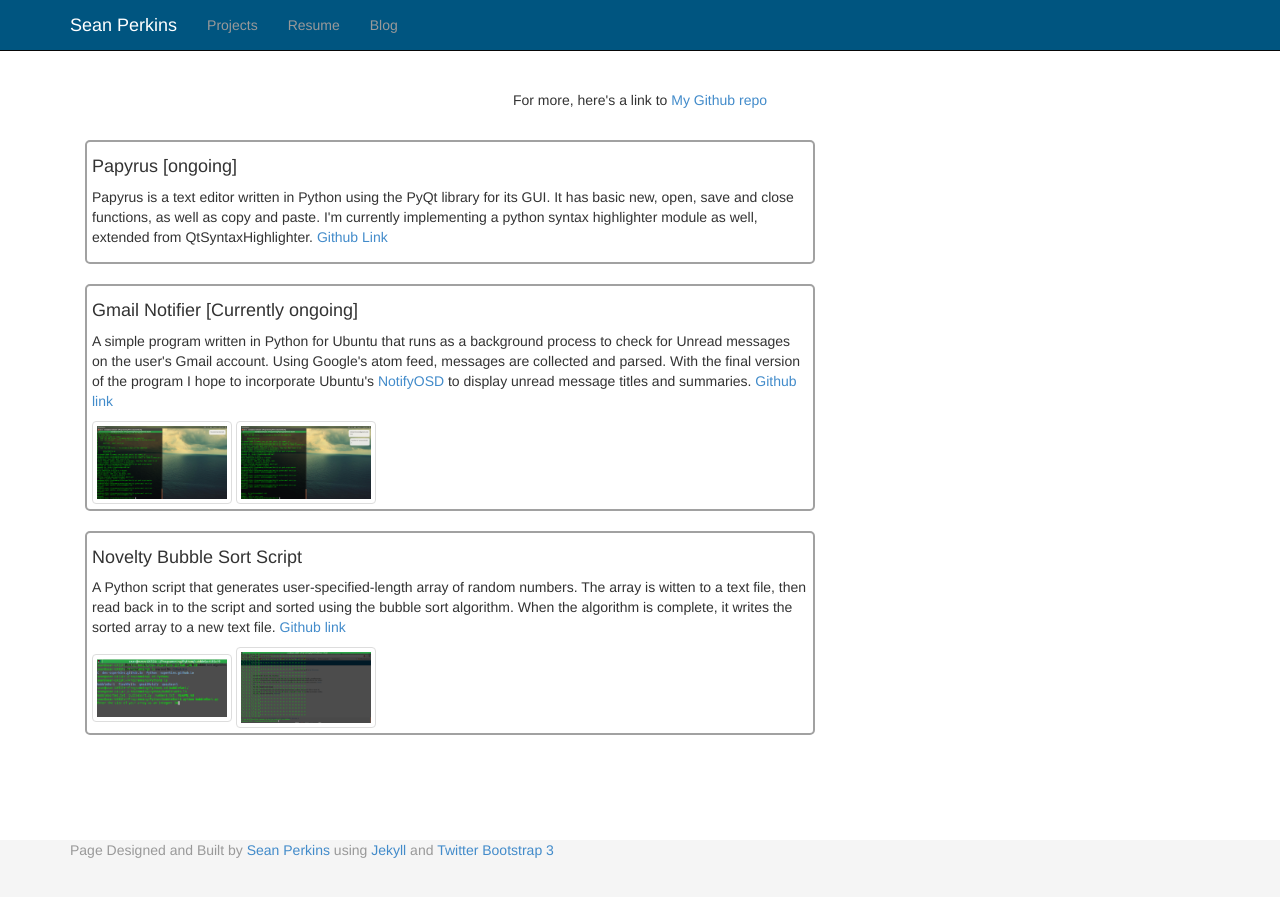
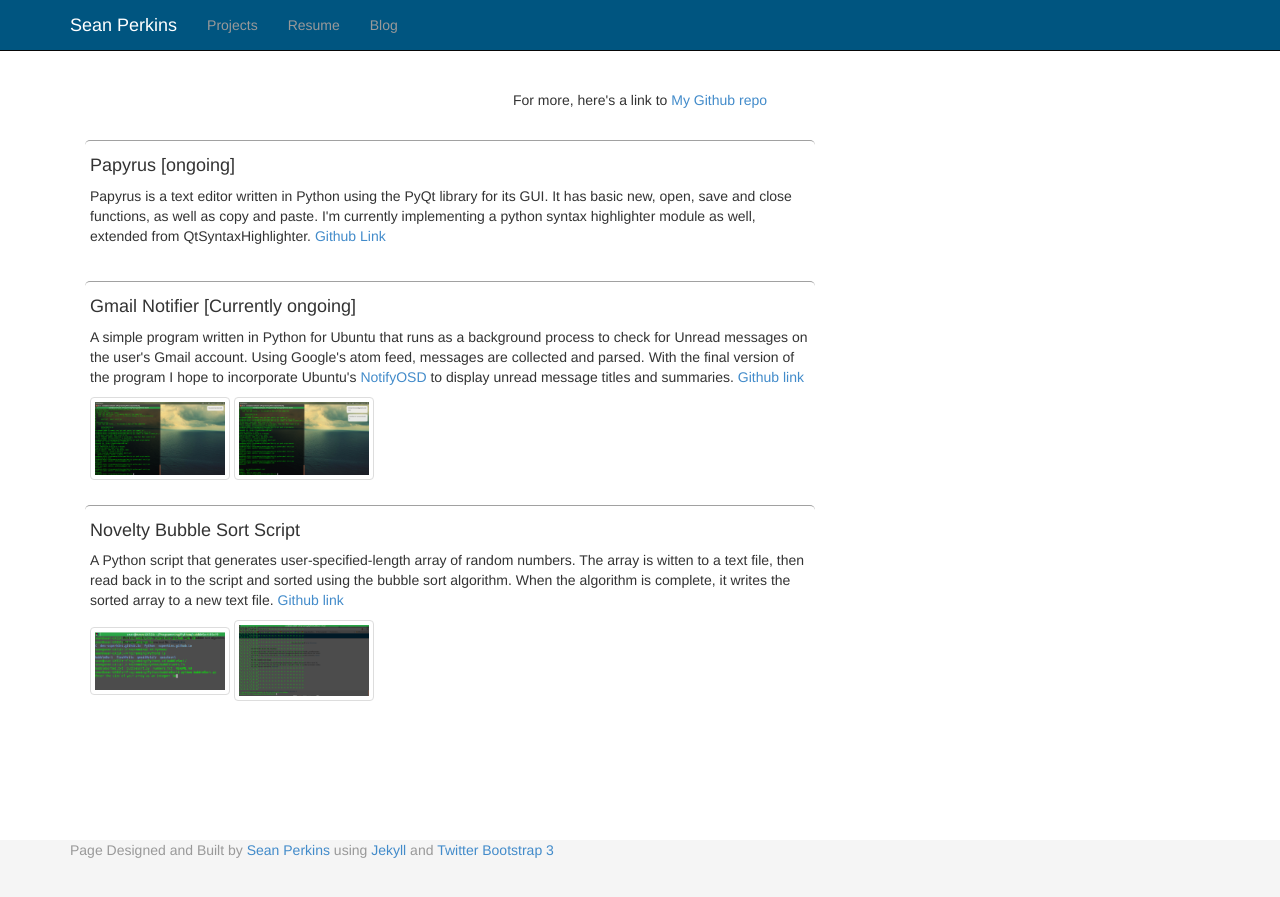
Before and after one commit to scperkins/scperkins.github.io, a Jekyll site: the page built from projects.html, in a window 1280 px wide. Shown: the top 897 px of the page. Built offline with Jekyll 4.4.1, drawn with Linux system fonts in a browser that asks for light colours.

Commit message:
changed border on projects page

```diff
--- a/css/style.css
+++ b/css/style.css
@@ -62,7 +62,7 @@ body {
 }
 
 .project {
-  border: 2px solid #a1a1a1;
+  border-top: 1.5px solid #a1a1a1;
   padding: 5px;
   border-radius: 5px;
   margin-bottom: 20px;
```
